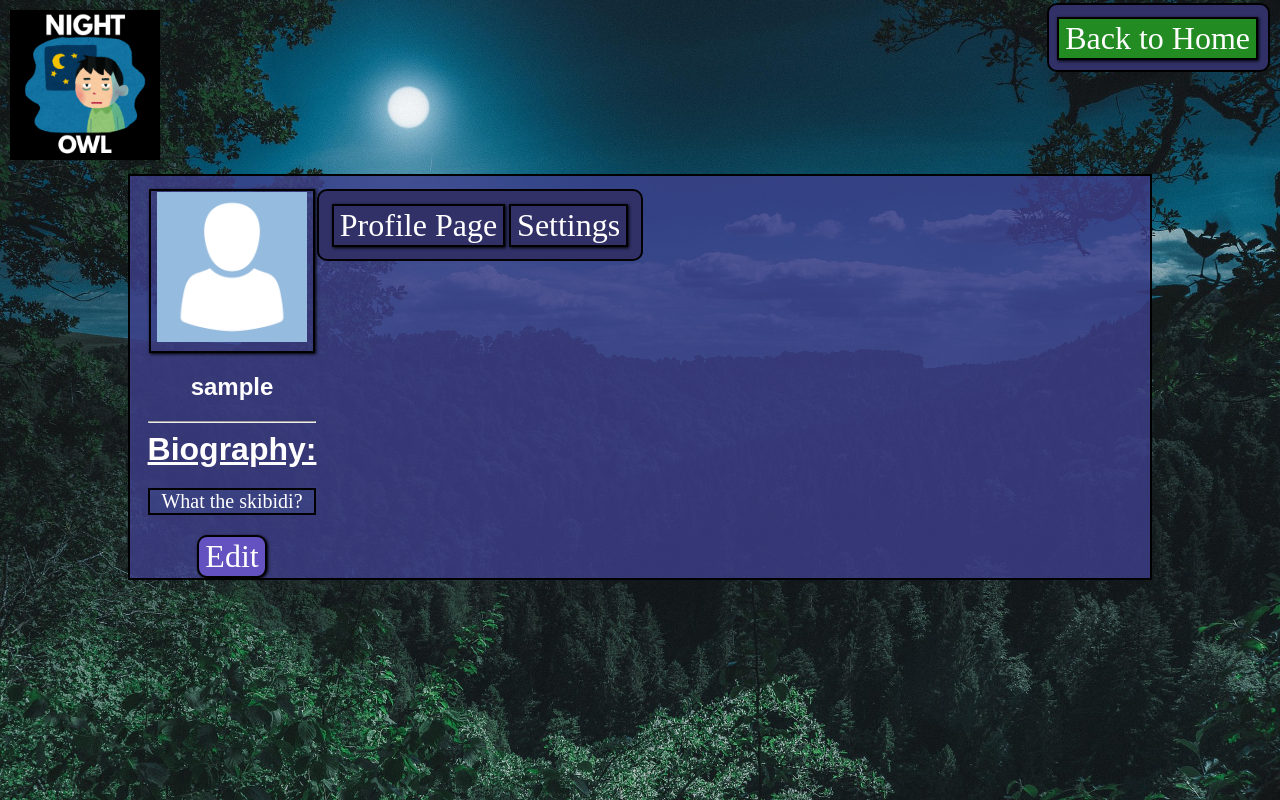
After one commit to JoshuaThai/Microblogging-App, a Django app: page /profile/id/1/ in a window 1280 px wide. The commit adds this page. Run offline with Django 5.2, Linux system fonts and the light colour scheme; the visitor is signed in with stand-in values (Sample User, id 1); data comes from the database, SQL or seed files in the repository.

Commit message:
Set up Profile Page
Styled the profile page and set up the basic buttons for navigation to other features

```diff
--- a/BlogProject/Blog/static/css/style.css
+++ b/BlogProject/Blog/static/css/style.css
@@ -107,3 +107,10 @@ label{
   color:white;
   font-family: "sans-serif";
 }
+
+.userPosts{
+  background-color: rgba(92,146,214,0.1);
+  border: 2px solid black;
+  font-size: 20px;
+  color: white
+}
--- a/BlogProject/Blog/templates/home.html
+++ b/BlogProject/Blog/templates/home.html
@@ -70,7 +70,9 @@
                 <button onclick = "location.href='{% url 'home' %}'">Home</button>
     {#            <div class = "nav_block"></div>#}
                     <button onclick = "location.href='{% url 'home' %}'">Messages</button>
-                <button onclick = "location.href='{% url 'home' %}'">Your Profile</button>
+                    {% if id %}
+                        <button onclick = "location.href='{% url 'profile' id %}'">Your Profile</button>
+                    {% endif %}
             </div>
             </div>
     </div>
--- /dev/null
+++ b/BlogProject/Blog/templates/profile.html
@@ -0,0 +1,103 @@
+{% load static %}
+<!DOCTYPE html>
+<html lang="en">
+<head>
+    <meta charset="UTF-8">
+    <title>{{ profile_user.username }}'s Profile</title>
+    <link href= "{% static 'css/style.css' %}" rel="stylesheet" type="text/css">
+    <link rel = icon type="image/x-icon" href = {% static 'images/favicon.ico' %}>
+    <style>
+        body, html {
+            margin: 0;
+            padding: 0;
+            height: 100%;
+        }
+        h1,h2{
+            color:white;
+            font-family: sans-serif;
+        }
+
+        .bg {
+            {#position: absolute;#}
+            height: 100%;
+            width: 100%;
+            background-image: url("{% static 'images/moonlight.jpg' %}");
+            background-position: center;
+            background-repeat: repeat;
+            background-size: cover;
+        }
+
+        .logo{
+            display: inline-block;
+        }
+
+        .signIn{
+            display: inline-block;
+            margin-top: -100px;
+        }
+
+        #profile{
+            display: flex;
+            background-color: rgba(63, 63, 140, 0.8);
+            justify-content: center;
+            padding-top: 1%;
+            margin-left: 10%;
+            margin-right: 10%;
+            margin-bottom: auto;
+            border: 2px solid black;
+
+        }
+        #nav{
+            position: absolute;
+            margin-right: 25%;
+            border: 2px solid black;
+            border-radius: 10px;
+            padding: 1%;
+            background-color: rgb(49,49,104);
+        }
+        </style>
+</head>
+<body>
+    <div class="bg">
+        <div class = "header">
+            <div class = "logo">
+                <img src = "{% static 'images/Logo.png' %}" alt= "Night Owl logo" width="150" height="150">
+            </div>
+             <div class = "signIn">
+                 <button class = "signUp" onclick = "location.href='{% url 'home' %}'">Back to Home</button>
+             </div>
+         </div>
+        <div id = "profile">
+{#            margin-right: 400px;#}
+            <div style="margin-right: 80%; text-align: center;">
+{#                <h2>{{ profile_user.username }}!</h2>#}
+                <button onclick="alert('Clicked to view profile picture!')">
+                    <img src="{% static 'images/placeholder_avatar.png' %}"
+                     alt = "{{ profile_user.username }}'s profile picture"
+                width="150" height ="150">
+                </button>
+                <h2>{{ profile_user.username }}</h2>
+                <hr>
+                <label for="bio" style="font-family: sans-serif"><b><u>Biography:</u></b></label><br>
+                <p class = "userPosts">
+                    What the skibidi?</p>
+                <button style ="border-radius: 10px; background-color: #6352bf;"
+                        onclick = "location.href='{% url 'profile' profile_user.id %}'">
+                    Edit</button>
+{#                <form method="post">#}
+{#                    {% csrf_token %}#}
+{#                    <label for="bio">Biography</label><br><br>#}
+{#                    <input type="text" id="bio" name="bio" placeholder="Describe yourself ;)"><br><br>#}
+{#                    <input type="submit" value="Submit Biography"><br><br>#}
+{#                </form>#}
+            </div>
+            <div id = "nav">
+                <button onclick = "location.href='{% url 'profile' profile_user.id %}'">Profile Page</button>
+                <button onclick = "location.href='{% url 'profile' profile_user.id %}'">Settings</button>
+            </div>
+        </div>
+
+    </div>
+
+</body>
+</html>
--- a/BlogProject/Blog/urls.py
+++ b/BlogProject/Blog/urls.py
@@ -1,10 +1,11 @@
 from django.contrib.auth.views import LogoutView
 from django.urls import path
 
-from .views import HomeView, LoginView, SignUpView
+from .views import HomeView, LoginView, SignUpView, ProfileView
 
 urlpatterns = [
     path('', HomeView.as_view(), name = 'home'),
     path('login/', LoginView.as_view(), name = 'login'),
     path('signup/', SignUpView.as_view(), name = 'signUp'),
+    path('profile/id/<int:id>/', ProfileView.as_view(), name = 'profile'),
 ]
--- a/BlogProject/Blog/views.py
+++ b/BlogProject/Blog/views.py
@@ -1,4 +1,6 @@
 from django.contrib.auth import login, authenticate
+from django.contrib.auth.decorators import login_required
+from django.contrib.auth.mixins import LoginRequiredMixin
 from django.shortcuts import render, redirect
 from django.views import View
 
@@ -9,8 +11,10 @@ from .models import User
 class HomeView(View):
     def get(self, request):
         username = request.session.get('username')
+        id = request.session.get('id')
         print(username)
-        return render(request, 'home.html', {'username': username})
+        print('id', id)
+        return render(request, 'home.html', {'username': username, 'id': id})
     def post(self, request):
         # need to implement to handle log out button
         request.session.flush() # clear out sessions essentially logging out user.
@@ -37,6 +41,7 @@ class LoginView(View):
             request.session['username'] = user1.username
             request.session['first_name'] = user1.first_name
             request.session['last_name'] = user1.last_name
+            request.session['id'] = user1.id
             request.session.save()
         else:
             user1 = User.objects.filter(username=determineValue).first()
@@ -51,6 +56,7 @@ class LoginView(View):
             request.session['username'] = user1.username
             request.session['first_name'] = user1.first_name
             request.session['last_name'] = user1.last_name
+            request.session['id'] = user1.id
             request.session.save()
 
         return redirect('home')
@@ -114,6 +120,16 @@ class SignUpView(View):
         request.session['username'] = user.username
         request.session['first_name'] = user.first_name
         request.session['last_name'] = user.last_name
+        request.session['id'] = user.id
         request.session.save()
 
         return redirect('home')
+
+class ProfileView(LoginRequiredMixin, View):
+    # @login_required
+    def get(self, request, id):
+        print('id', id)
+        user = User.objects.filter(id=id).first()
+        return render(request, 'profile.html', {'profile_user': user})
+    def post(self, request):
+        pass
--- a/BlogProject/BlogProject/settings.py
+++ b/BlogProject/BlogProject/settings.py
@@ -38,10 +38,10 @@ INSTALLED_APPS = [
     'django.contrib.messages',
     'django.contrib.staticfiles',
     'Blog.apps.BlogConfig',
-    'BlogProject',
 ]
 
 AUTH_USER_MODEL = 'Blog.User'
+LOGIN_URL = '/login/'
 
 MIDDLEWARE = [
     'django.middleware.security.SecurityMiddleware',
```
Also changed, not shown: BlogProject/Blog/static/images/placeholder_avatar.png (added).
